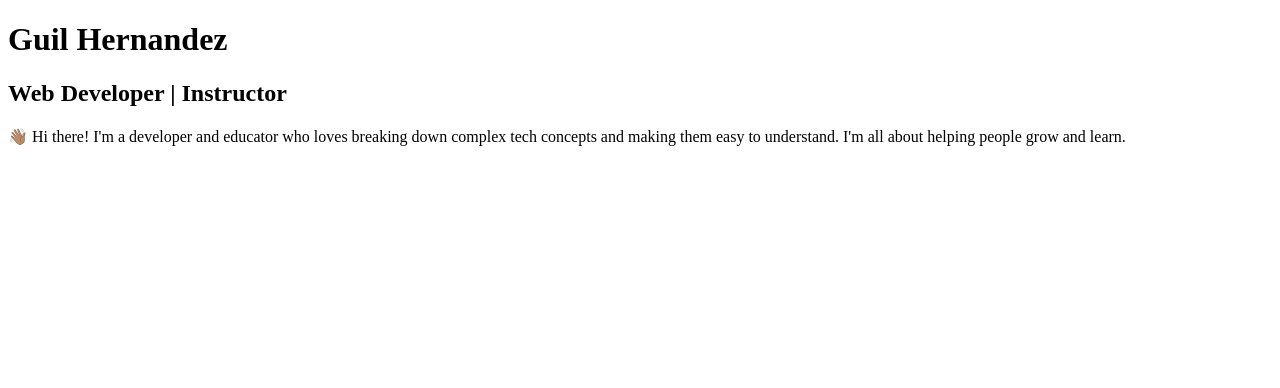
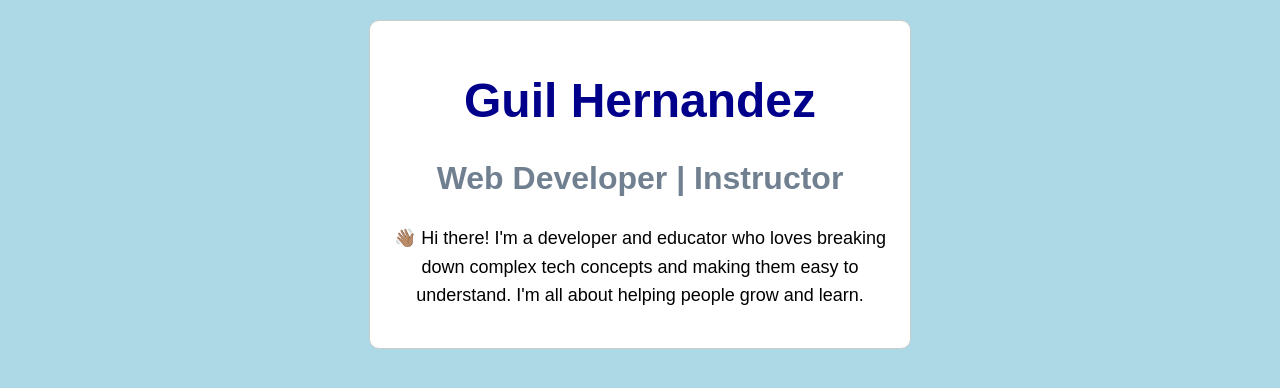
Before and after one commit to GCA-Classroom/01-profile-card-css, a plain HTML site: page index.html in a window 1280 px wide. Drawn offline with Linux system fonts and the light colour scheme.

Commit message:
final project

```diff
--- a/index.html
+++ b/index.html
@@ -2,10 +2,13 @@
 <html lang="en">
   <head>
     <title>Guil's Profile Card</title>
+    <link rel="stylesheet" href="style.css">
   </head>
   <body>
-    <h1>Guil Hernandez</h1>
-    <h2>Web Developer | Instructor</h2>
-    <p>👋🏽 Hi there! I'm a developer and educator who loves breaking down complex tech concepts and making them easy to understand. I'm all about helping people grow and learn.</p>
+    <div class="card">
+      <h1>Guil Hernandez</h1>
+      <h2>Web Developer | Instructor</h2>
+      <p>👋🏽 Hi there! I'm a developer and educator who loves breaking down complex tech concepts and making them easy to understand. I'm all about helping people grow and learn.</p>
+    </div>
   </body>
 </html>
--- /dev/null
+++ b/style.css
@@ -0,0 +1,35 @@
+/* Set the background color of the entire page to light blue and center the text */
+body {
+  background-color: lightblue;
+  text-align: center;
+  font-family: Arial, sans-serif; /* Use Arial font for the entire page */
+}
+
+/* Style the card with a white background, border, padding, and center it */
+.card {
+  background-color: white;
+  border: 1px solid #ccc; /* Light grey border */
+  border-radius: 10px; /* Rounded corners */
+  padding: 20px; /* Space inside the card */
+  margin: 20px auto; /* Center the card with auto margins */
+  width: 80%; /* Card width is 80% of the container */
+  max-width: 500px; /* Maximum width of the card */
+}
+
+/* Style the main heading with a larger font size and dark blue color */
+h1 {
+  font-size: 48px;
+  color: darkblue;
+}
+
+/* Style the subheading with a slightly smaller font size and slate gray color */
+h2 {
+  font-size: 32px;
+  color: slategray;
+}
+
+/* Style the paragraph with a readable font size and line spacing */
+p {
+  font-size: 18px;
+  line-height: 1.6; /* Line spacing for better readability */
+}
```
